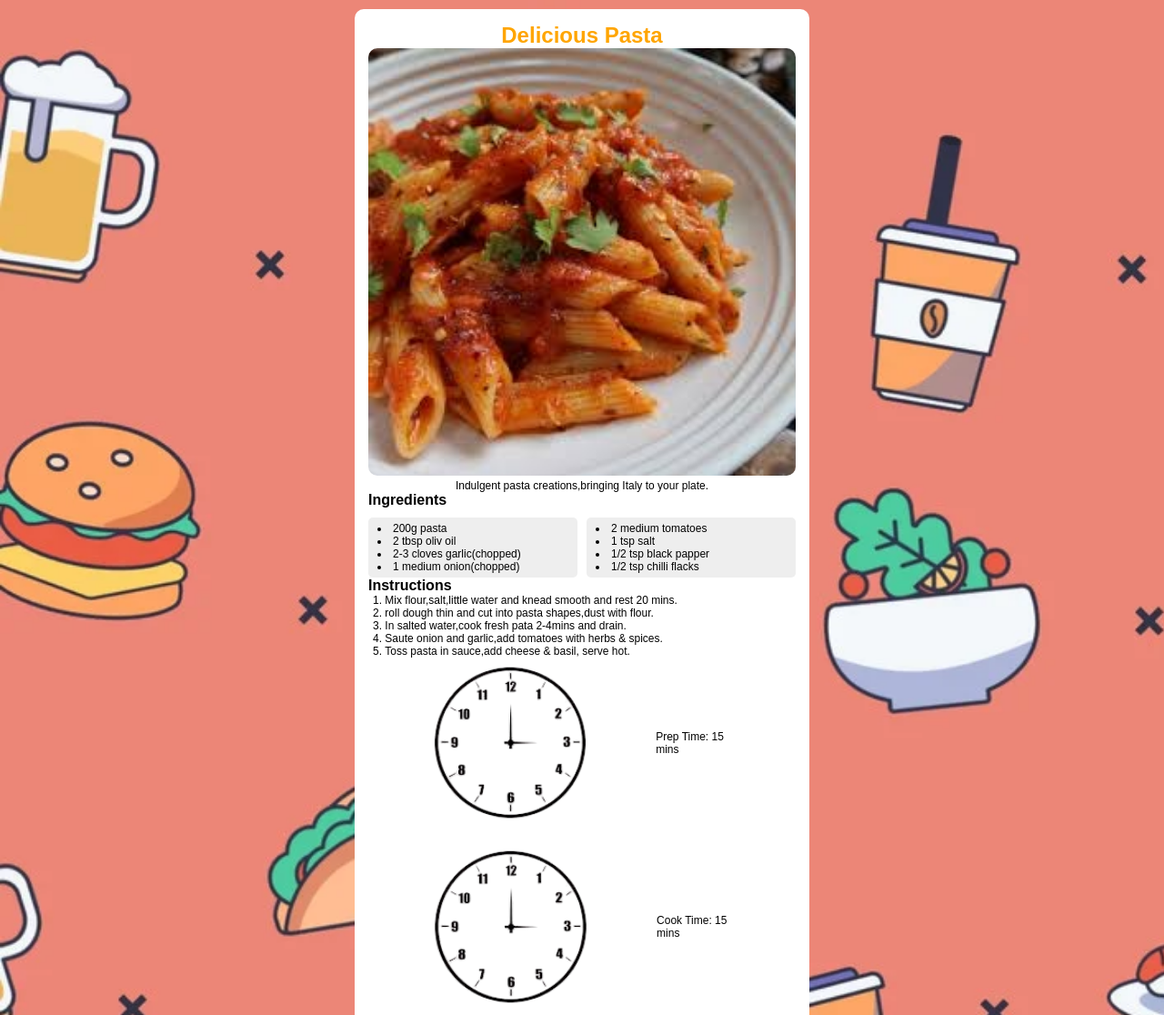
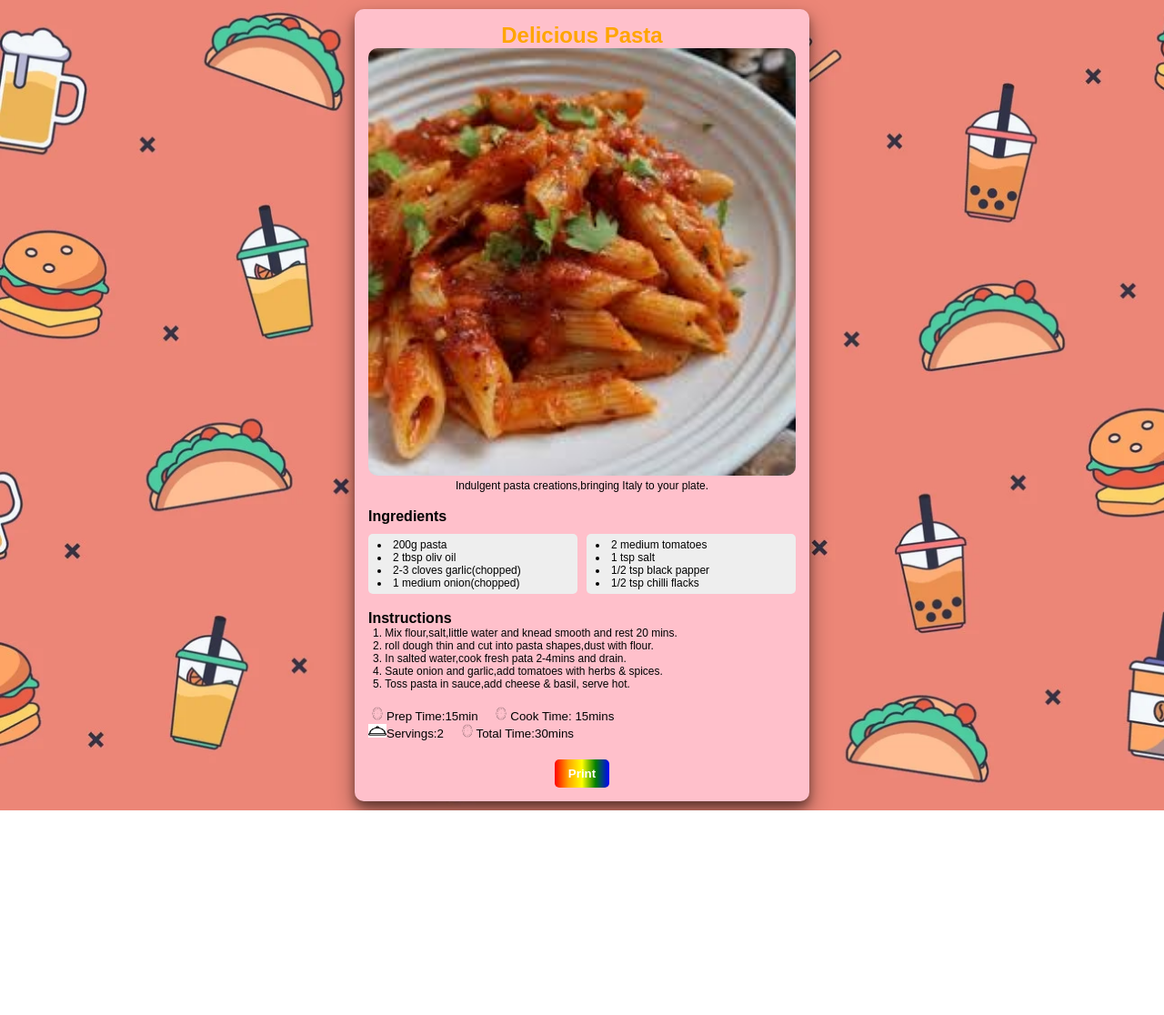
Before and after one commit to Kavya-Shree-Pandey/Recipe-card1, a plain HTML site: page index.html in a window 1280 px wide. Shown: the top 1116 px of the page at 91% size. After the commit the page ends 891 px from the top, so only its background shows below. Drawn offline with Linux system fonts and the light colour scheme.

Commit message:
changes committed

```diff
--- a/index.html
+++ b/index.html
@@ -16,8 +16,9 @@
   <body>
     <div class="container">
       <h2>Delicious Pasta</h2>
-      <img src="pasta.jpg" alt="" />
+      <img src="pasta.jpg" class="img" />
       <h6>Indulgent pasta creations,bringing Italy to your plate.</h6>
+      <br />
       <h4>Ingredients</h4>
       <div class="box">
         <div class="box1">
@@ -37,19 +38,27 @@
           </ul>
         </div>
       </div>
+      <br />
       <h4>Instructions</h4>
       <ol>
-        <li>Mix flour,salt,little water and knead smooth and rest 20 mins. </li>
+        <li>Mix flour,salt,little water and knead smooth and rest 20 mins.</li>
         <li>roll dough thin and cut into pasta shapes,dust with flour.</li>
         <li>In salted water,cook fresh pata 2-4mins and drain.</li>
         <li>Saute onion and garlic,add tomatoes with herbs & spices.</li>
         <li>Toss pasta in sauce,add cheese & basil, serve hot.</li>
       </ol>
+      <br />
       <div class="icons">
-        <span class="icon-text"><img src="time.png" class="time">Prep Time: 15 mins</span>
-        <span class="icon-text"><img src="time.png" class="time">Cook Time: 15 mins</span>
-        <span class="icon-text"><img src="servings.png" class="time">Servings:2</span>
-        <span class="icon-text"><img src="time.png" class="time">Total Time: 30 mins</span>
+        <img src="time.png" class="time" /><small
+          >Prep Time:15min &nbsp;&nbsp;</small
+        >
+        <img src="time.png" class="time" /><small>Cook Time: 15mins</small>
+      </div>
+      <div>
+        <img src="servings.png" class="time" /><small
+          >Servings:2 &nbsp;&nbsp;</small
+        >
+        <img src="time.png" class="time" /><small>Total Time:30mins</small>
       </div>
       <button>Print</button>
     </div>
--- a/style.css
+++ b/style.css
@@ -21,16 +21,17 @@ body {
 .container {
   width: 100%;
   max-width: 500px;
-  min-height: 90vh;
+  min-height: 70vh;
 
   margin-top: 20px auto;
 padding: 15px;
 border-radius: 10px;
-  background-color: white;
+  background-color: pink;
 
+  box-shadow: 0 6px 10px rgba(0,0,0,0.35),0 12px 25px rgba(0,0,0,0.4);
 }
 
-.container img {
+.img {
   height: auto;
   width: 100%;
   border-radius: 10px;
@@ -72,25 +73,9 @@ li {
 }
 
 
-
-
-.icons{
-  display: flex;
-  gap: 15px;
-  flex-wrap: wrap;
-}
-
-.icon-text{
-  display: inline-flex;
-  align-items: center;
-  font-size: 12px;
-  margin-right: 10px;
-}
-.time {
-  height: 10px;
-  width: 10px;
-
-  margin-right: 4px;
+.time{
+  height: 15px;
+  width: 20px;
 }
 
 
```
